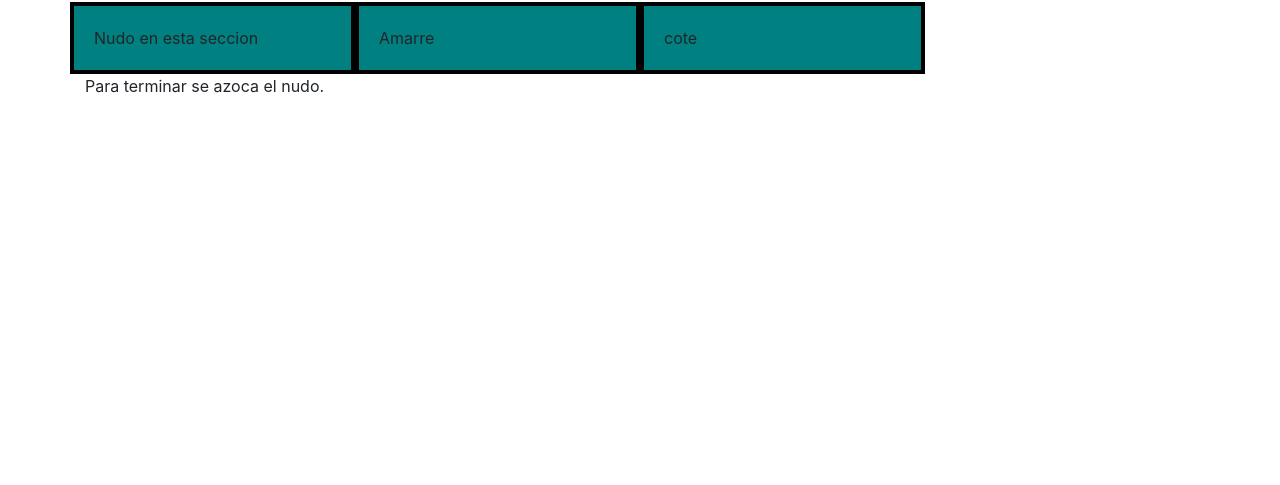
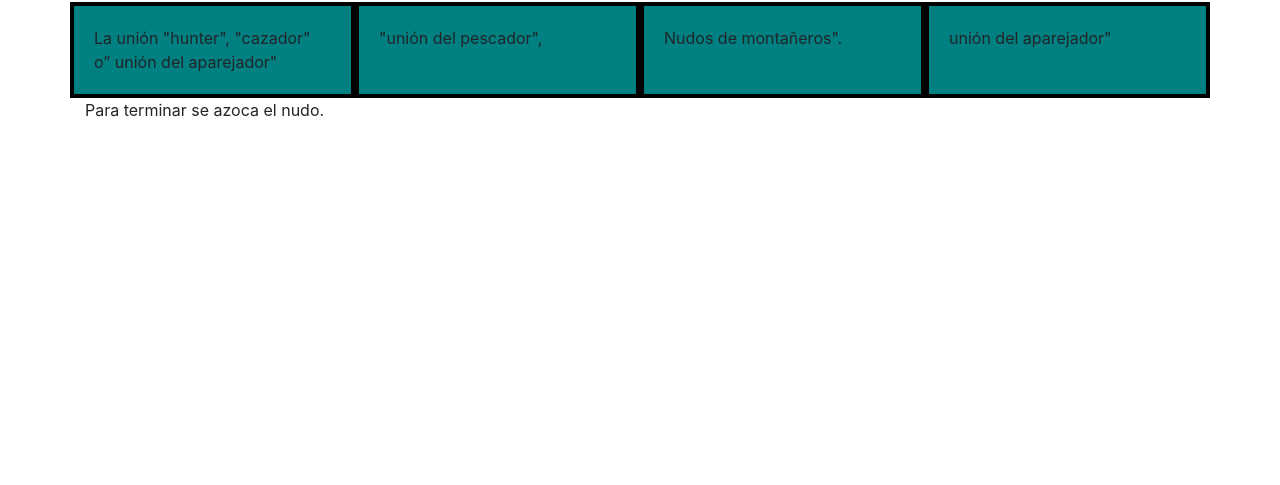
Before and after one commit to jjandrades/Project0, a plain HTML site: page NudoHunter.html in a window 1280 px wide. Shown: the part 315-800 px from the top of the page. Drawn offline with nearby package versions, Linux system fonts and the light colour scheme.

Commit message:
aguegue otra linea

```diff
--- a/NudoHunter.html
+++ b/NudoHunter.html
@@ -25,10 +25,10 @@
     <div class="container">
        <h1>Hola</h1>
         <div class="row">
-        <div class="col-lg-3 col-sm-6">Nudo en esta seccion  </div>
-        <div class="col-lg-3 col-sm-6">Amarre</div>
-        <div class="col-lg-3 col-sm-6">cote</div>
-
+        <div class="col-lg-3 col-sm-6">La unión "hunter", "cazador" o” unión del aparejador" </div>
+        <div class="col-lg-3 col-sm-6">"unión del pescador",</div>
+        <div class="col-lg-3 col-sm-6">Nudos de montañeros".</div>
+        <div class="col-lg-3 col-sm-6">unión del aparejador"</div>
       </div>
 
 
```
